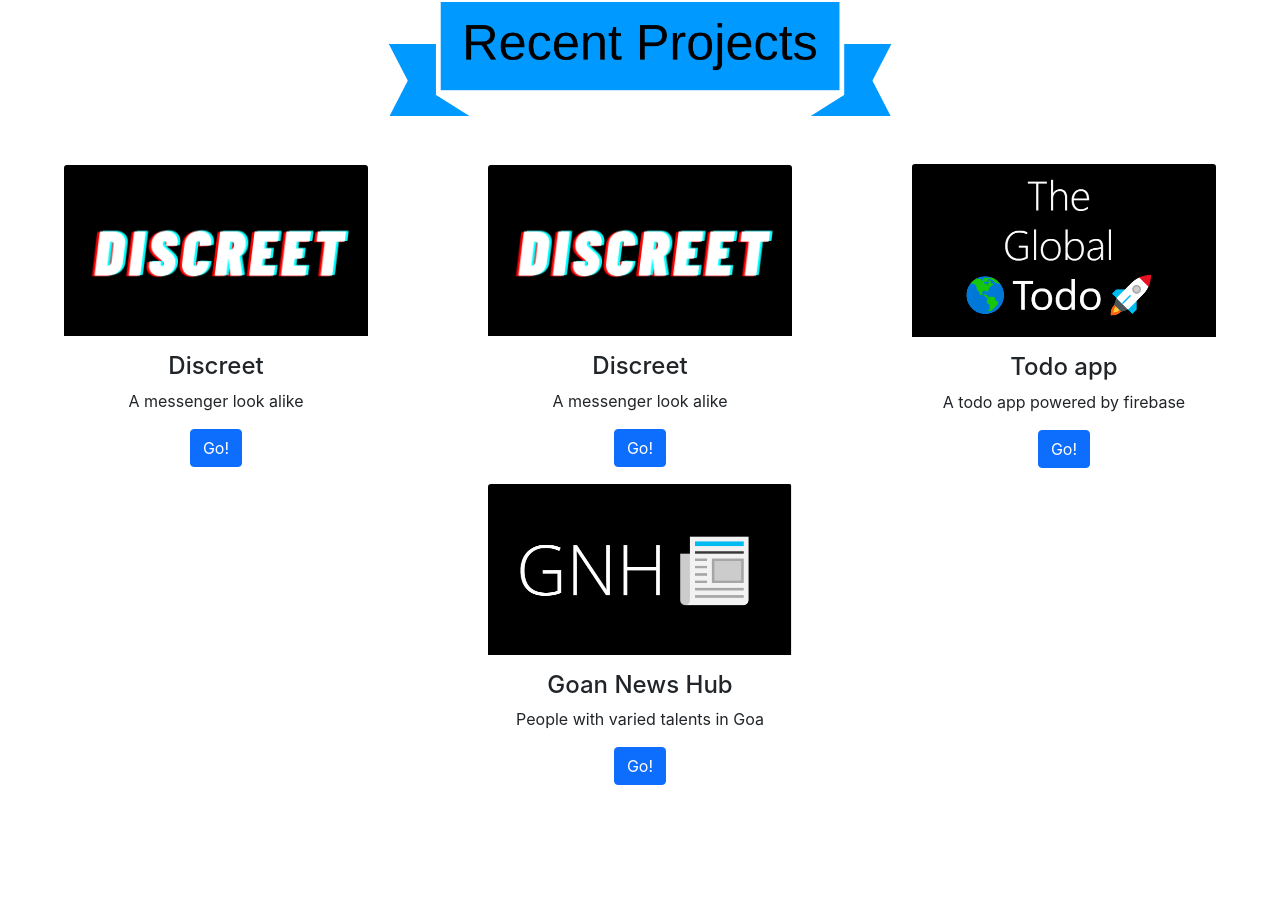
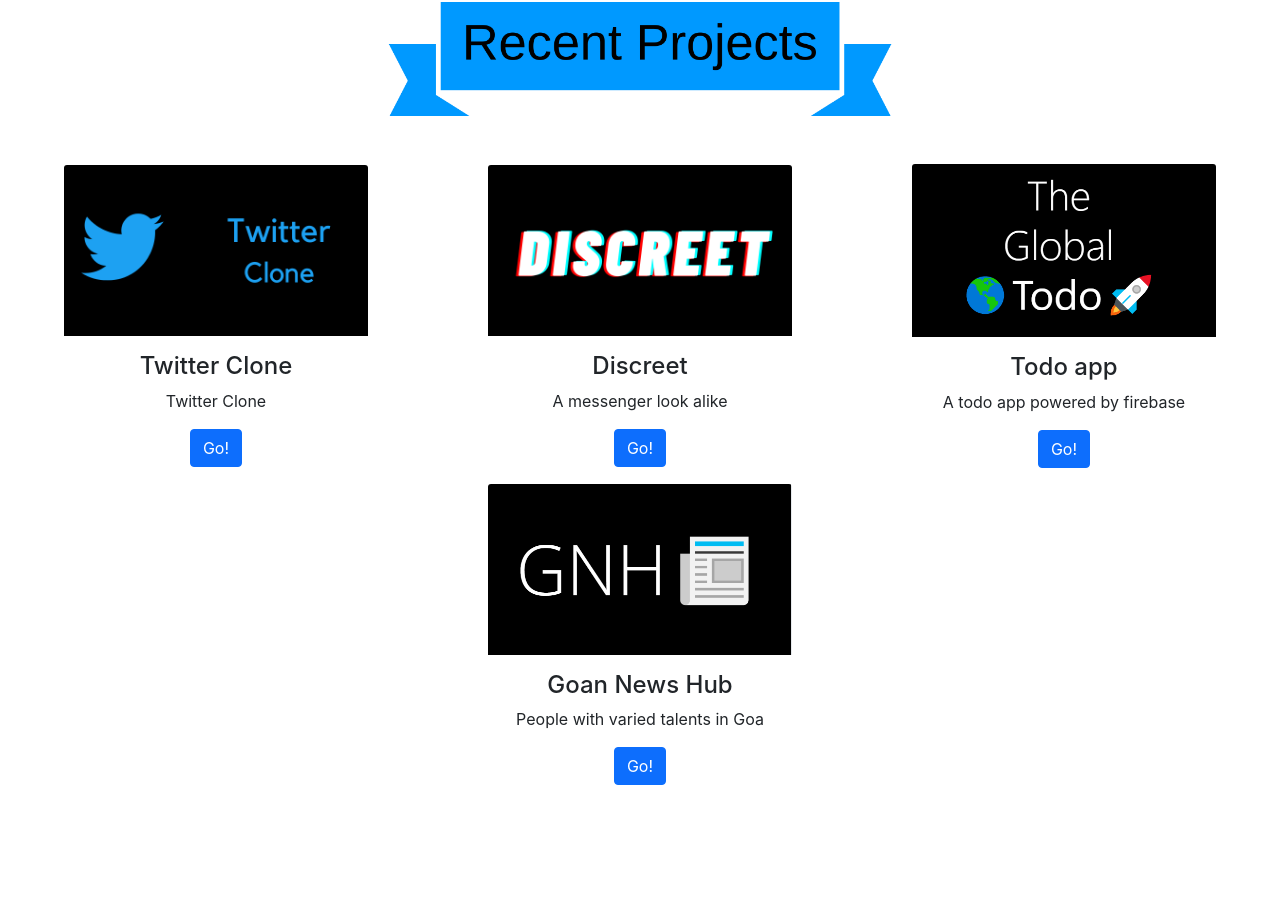
Before and after one commit to Shridhar-dev/thehardwaronzone.com, a React (Create React App) app: page / in a window 1280 px wide. Shown: the part 1913-2811 px from the top of the page. Built offline with nearby package versions, Linux system fonts and the light colour scheme.

Commit message:
twitter project added

```diff
--- a/src/RecentProjects.js
+++ b/src/RecentProjects.js
@@ -27,7 +27,7 @@
                     </div>
                     <div class="row justify-content-center align-items-center">
                         <div class="col-12 col-sm-12 col-md-6 col-xl-4">
-                            <Cards img={discreet} title="Discreet" text="A messenger look alike" link="https://discreet-b6d33.web.app/"/>
+                            <Cards img={twitter} title="Twitter Clone" text="Twitter Clone" link="https://twitter-clone-af477.web.app/"/>
                         </div>
                         <div class="col-12 col-sm-12 col-md-6 col-xl-4">
                             <Cards img={discreet} title="Discreet" text="A messenger look alike" link="https://discreet-b6d33.web.app/"/>
```
